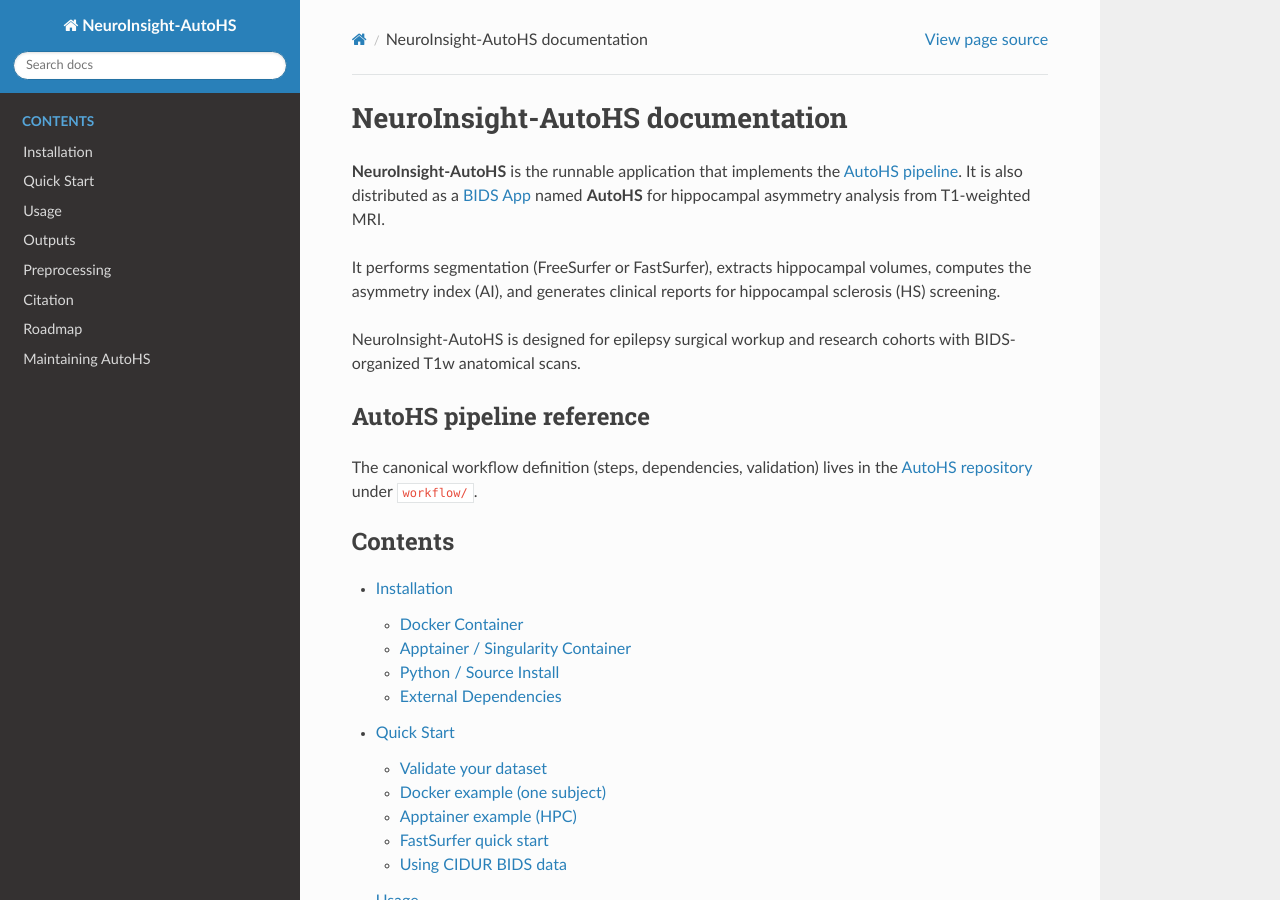
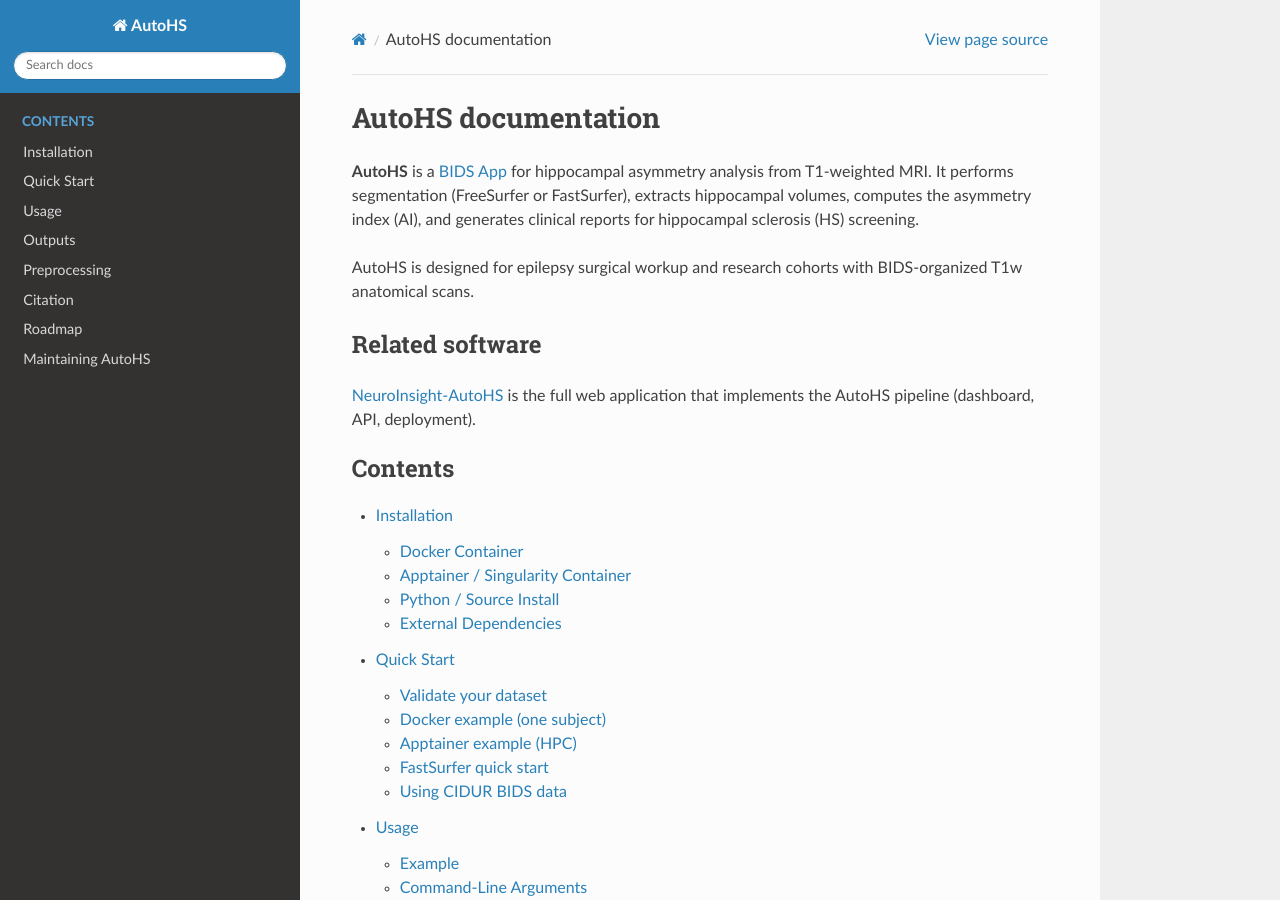
Before and after one commit to phindagijimana/AutoHS, a Sphinx documentation site: the page built from docs/source/index.rst, in a window 1280 px wide and 900 px high. Built offline with Sphinx 7.4.7 and the Read the Docs theme 3.1.0, drawn with Linux system fonts in a browser that asks for light colours; the version number could not be read and is left out.

Commit message:
Restore AutoHS naming; reference NeuroInsight-AutoHS as related app.
NeuroInsight-AutoHS is the neuroinsight_local web app only. This repo
remains AutoHS — the pipeline spec, CLI, and BIDS App.

Co-authored-by: Cursor <cursoragent@cursor.com>

```diff
--- a/docs/source/citation.rst
+++ b/docs/source/citation.rst
@@ -1,7 +1,7 @@
 Citation
 ========
 
-If you use NeuroInsight-AutoHS, the AutoHS pipeline, or the hippocampal asymmetry index in research, please cite:
+If you use AutoHS or the hippocampal asymmetry index in research, please cite:
 
    **Ndagijimana P**, **Brennan D**, **Shinohara R**, **Gugger J**. MRI derived
    hippocampal asymmetry identifies hippocampal sclerosis in epilepsy surgical
@@ -35,6 +35,6 @@ AutoHS pipeline reference
 Related software
 ----------------
 
-* `AutoHS on GitHub <https://github.com/phindagijimana/AutoHS>`_ — canonical AutoHS
-  pipeline specification and NeuroInsight-AutoHS implementation
+* `NeuroInsight-AutoHS <https://github.com/phindagijimana/neuroinsight_local>`_ — full web
+  application that implements the AutoHS pipeline
 * `QSIPrep <https://qsiprep.readthedocs.io/>`_ — BIDS App reference for documentation layout
--- a/docs/source/conf.py
+++ b/docs/source/conf.py
@@ -3,7 +3,7 @@ from pathlib import Path
 
 sys.path.insert(0, str(Path(__file__).resolve().parents[2]))
 
-project = "NeuroInsight-AutoHS"
+project = "AutoHS"
 copyright = "2025, University of Rochester"
 author = "Philbert Ndagijimana"
 release = open(Path(__file__).resolve().parents[2] / "version").read().strip()
--- a/docs/source/index.rst
+++ b/docs/source/index.rst
@@ -1,23 +1,19 @@
-NeuroInsight-AutoHS documentation
-===================================
+AutoHS documentation
+====================
 
-**NeuroInsight-AutoHS** is the runnable application that implements the
-`AutoHS pipeline <https://github.com/phindagijimana/AutoHS>`_. It is also distributed
-as a `BIDS App <https://bids.neuroimaging.io/bids_apps.html>`_ named **AutoHS** for
-hippocampal asymmetry analysis from T1-weighted MRI.
+**AutoHS** is a `BIDS App <https://bids.neuroimaging.io/bids_apps.html>`_ for hippocampal
+asymmetry analysis from T1-weighted MRI. It performs segmentation (FreeSurfer or
+FastSurfer), extracts hippocampal volumes, computes the asymmetry index (AI), and
+generates clinical reports for hippocampal sclerosis (HS) screening.
 
-It performs segmentation (FreeSurfer or FastSurfer), extracts hippocampal volumes,
-computes the asymmetry index (AI), and generates clinical reports for hippocampal
-sclerosis (HS) screening.
+AutoHS is designed for epilepsy surgical workup and research cohorts with BIDS-organized
+T1w anatomical scans.
 
-NeuroInsight-AutoHS is designed for epilepsy surgical workup and research cohorts with
-BIDS-organized T1w anatomical scans.
+Related software
+----------------
 
-AutoHS pipeline reference
--------------------------
-
-The canonical workflow definition (steps, dependencies, validation) lives in the
-`AutoHS repository <https://github.com/phindagijimana/AutoHS>`_ under ``workflow/``.
+`NeuroInsight-AutoHS <https://github.com/phindagijimana/neuroinsight_local>`_ is the full
+web application that implements the AutoHS pipeline (dashboard, API, deployment).
 
 .. toctree::
    :maxdepth: 2
--- a/docs/source/outputs.rst
+++ b/docs/source/outputs.rst
@@ -64,7 +64,7 @@ Metrics follow the Brain Communications (in press) thresholds:
 | otherwise                     | Balanced (No HS)                  |
 +-------------------------------+-----------------------------------+
 
-Volume laterality uses ±0.05 (NeuroInsight-AutoHS / AutoHS pipeline defaults).
+Volume laterality uses ±0.05 (AutoHS defaults).
 
 Provenance
 ----------
--- a/workflow/__init__.py
+++ b/workflow/__init__.py
@@ -1,4 +1,4 @@
-"""NeuroInsight-AutoHS AutoHS pipeline definitions and validation."""
+"""AutoHS workflow pipeline definitions and validation."""
 
 from workflow.load_pipeline import PipelineLoader, PipelineValidationError
 
```
Also changed, not shown: README.md (+25 -26 lines), workflow/README.md, 7 other files.
